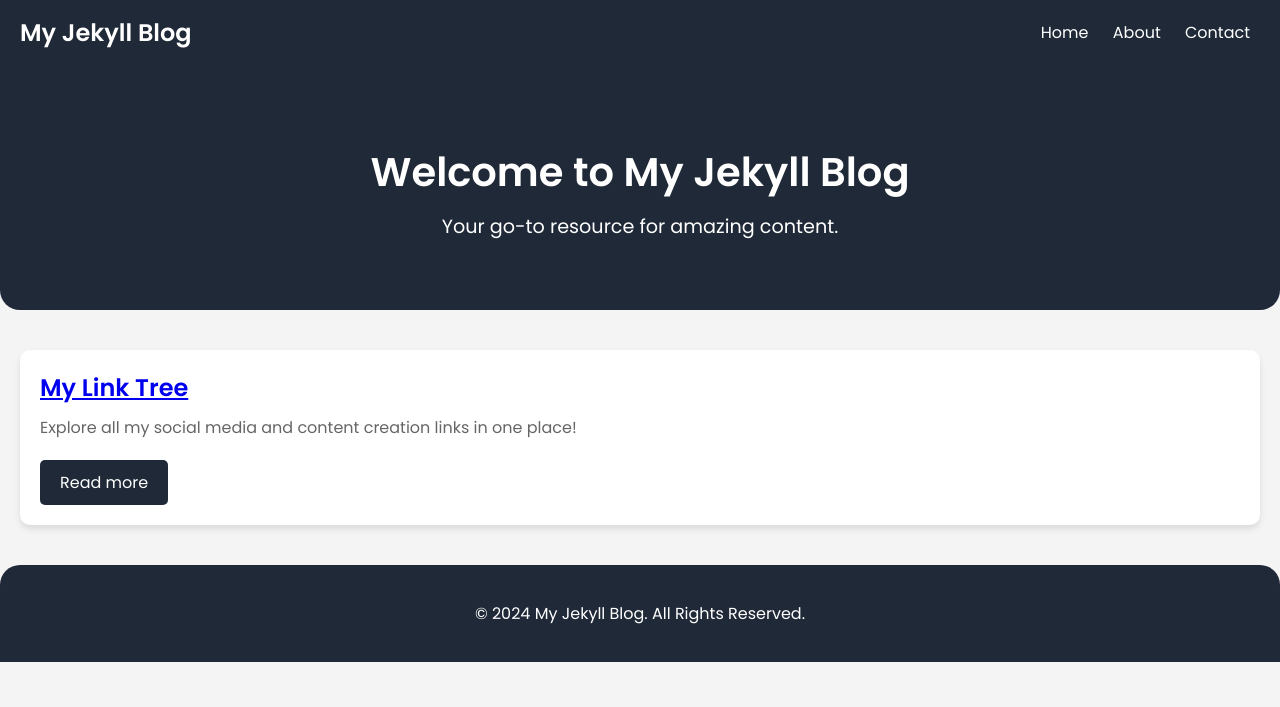
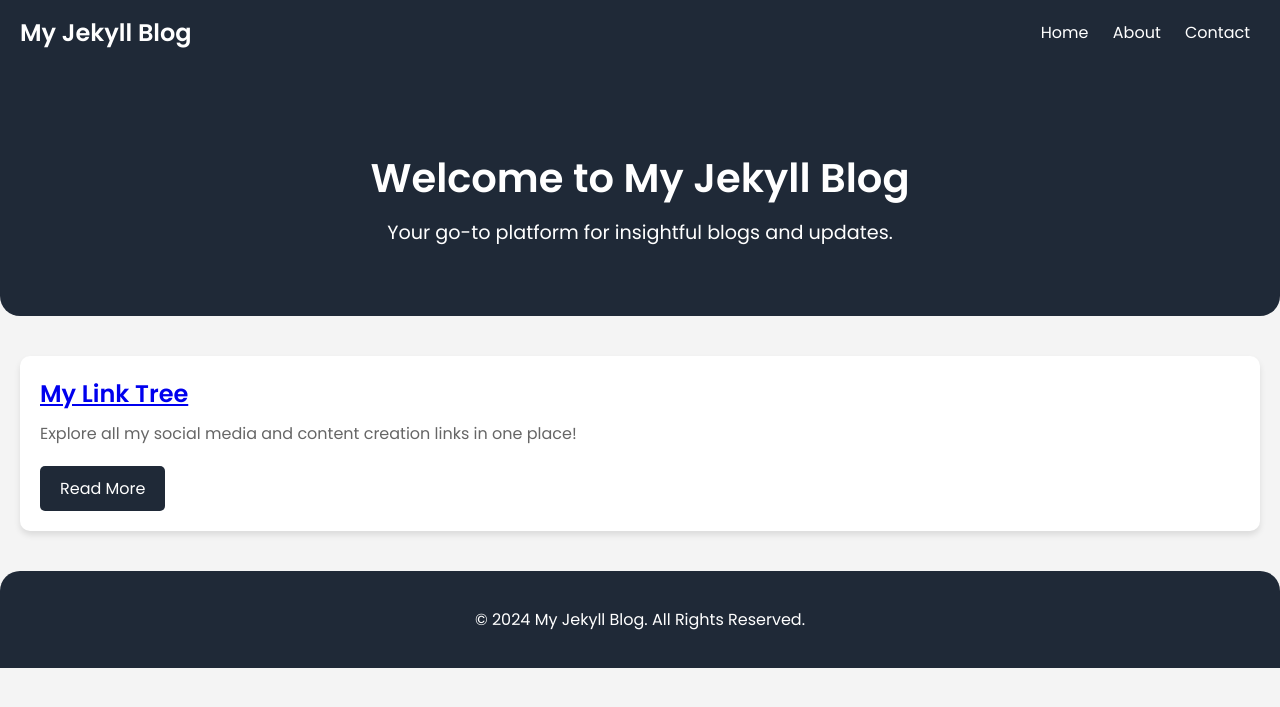
Before and after one commit to Hike-projects/Blogpage, a Jekyll site: the page built from index.markdown, in a window 1280 px wide. Shown: the top 707 px of the page. Built offline with Jekyll 4.4.1, drawn with Linux system fonts in a browser that asks for light colours.

Commit message:
Update default.html

```diff
--- a/_layouts/default.html
+++ b/_layouts/default.html
@@ -21,13 +21,13 @@
     </div>
   </nav>
 
-  <!-- Main Content -->
-  <main class="container">
-    <header class="hero">
+  <!-- Hero Section -->
+  <section class="hero">
     <h1>Welcome to {{ site.title }}</h1>
-      <p>Your go-to resource for amazing content.</p>
-    </header>
+    <p>Your go-to platform for insightful blogs and updates.</p>
+  </section>
 
+  <!-- Cards Section -->
   <section class="cards">
     {% for post in site.posts %}
       <div class="card">
@@ -39,14 +39,15 @@
           {% endif %}
         </div>
         <div class="card-content">
-            <h2><a href="{{ post.url | relative_url }}">{{ post.title }}</a></h2>
+          <h2>
+            <a href="{{ post.url | relative_url }}">{{ post.title }}</a>
+          </h2>
           <p>{{ post.excerpt | truncatewords: 30 }}</p>
-            <a class="button" href="{{ post.url | relative_url }}">Read more</a>
+          <a href="{{ post.url | relative_url }}" class="button">Read More</a>
         </div>
       </div>
     {% endfor %}
   </section>
-  </main>
 
   <!-- Footer -->
   <footer>
```
Lines whose indentation alone changed are shown as unchanged.
